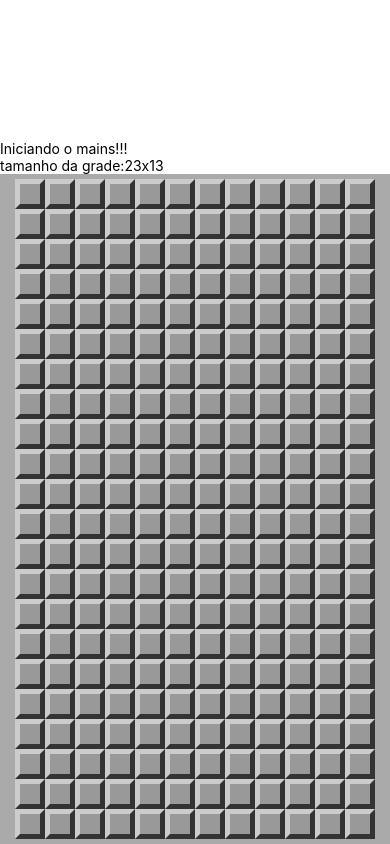
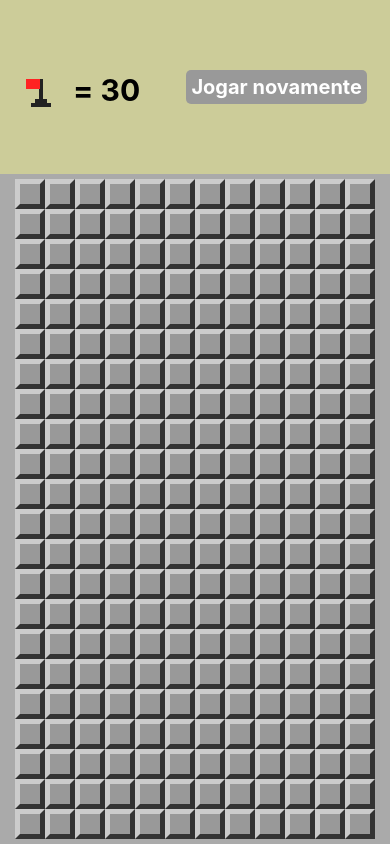
Before and after one commit to GersonDantas/Mine_CampoMinado-minefield-, a React Native app: screen / in a window 390 px wide. Built offline with nearby package versions, Linux system fonts and the light colour scheme.

Commit message:
criação das funções para flag, criação do header e outros reajustes

```diff
--- a/App.js
+++ b/App.js
@@ -1,8 +1,18 @@
 import React, {Component} from 'react';
-import {StyleSheet, View, Text} from 'react-native';
+import {StyleSheet, View, Text, Alert} from 'react-native';
 import params from './src/params';
 import MineField from './src/components/MineField';
-import {createMinedBoard} from './src/functions';
+import Header from './src/components/Header';
+import {
+  createMinedBoard,
+  cloneBoard,
+  openField,
+  wonGame,
+  showMines,
+  hadExplosion,
+  invertFlag,
+  flagUsed,
+} from './src/functions';
 
 export default class App extends Component {
   constructor(props) {
@@ -25,16 +35,49 @@ export default class App extends Component {
     };
   };
 
+  onOpenField = (row, column) => {
+    const board = cloneBoard(this.state.board);
+    openField(board, row, column);
+    const lost = hadExplosion(board);
+    const wow = wonGame(board);
+
+    if (lost) {
+      showMines(board);
+      Alert.alert('você Perdeu', 'Duvido tentar de novo...');
+    }
+    if (wow) {
+      Alert.alert('Parabeeeeeens!!!', 'Você ganhou!!!');
+    }
+
+    this.setState({board, lost, wow});
+  };
+
+  onSelectField = (row, column) => {
+    const board = cloneBoard(this.state.board);
+    invertFlag(board, row, column);
+    const wow = wonGame(board);
+
+    if (wow) {
+      Alert.alert('Parabeeeeeens!!!', 'Você ganhou!!!');
+    }
+
+    this.setState({board, wow});
+  };
+
   render() {
     return (
       <>
         <View style={styles.container}>
-          <Text style={styles.welcome}>Iniciando o mains!!!</Text>
-          <Text style={styles.instructions}>
-            tamanho da grade:{params.getRowAmount()}x{params.getColumnsAmaunt()}
-          </Text>
+          <Header
+            flagsLeft={this.minesAmount() - flagUsed(this.state.board)}
+            onNewGame={() => this.setState(this.createState())}
+          />
           <View style={styles.board}>
-            <MineField board={this.state.board} />
+            <MineField
+              board={this.state.board}
+              onOpenField={this.onOpenField}
+              onSelect={this.onSelectField}
+            />
           </View>
         </View>
       </>
--- a/src/components/Field.js
+++ b/src/components/Field.js
@@ -1,8 +1,9 @@
 import React from 'react';
-import {View, StyleSheet, Text} from 'react-native';
+import {View, StyleSheet, Text, TouchableWithoutFeedback} from 'react-native';
 import params from '../params';
 import Mine from './Mine';
 import Flag from './Flag';
+import {openField} from '../functions';
 
 export default props => {
   const {mined, opened, nearMines, exploded, flagget} = props;
@@ -37,6 +38,9 @@ export default props => {
   }
 
   return (
+    <TouchableWithoutFeedback
+      onPress={props.onOpen}
+      onLongPress={props.onSelect}>
       <View style={styleField}>
         {!mined && opened && nearMines > 0 ? (
           <Text style={[styles.label, {color: color}]}>{nearMines}</Text>
@@ -46,6 +50,7 @@ export default props => {
         {mined && opened ? <Mine /> : false}
         {flagget && !opened ? <Flag /> : false}
       </View>
+    </TouchableWithoutFeedback>
   );
 };
 
--- /dev/null
+++ b/src/components/Header.js
@@ -0,0 +1,54 @@
+import React from 'react';
+import {View, StyleSheet, TouchableOpacity, Text} from 'react-native';
+import Flag from './Flag';
+
+export default props => {
+  return (
+    <View style={styles.container}>
+      <View style={styles.flagContainer}>
+        <TouchableOpacity onPress={props.onFlagPress} style={styles.flagButton}>
+          <Flag bigger />
+        </TouchableOpacity>
+        <Text style={styles.flagsLeft}>= {props.flagsLeft}</Text>
+      </View>
+      <TouchableOpacity style={styles.button} onPress={props.onNewGame}>
+        <Text style={styles.buttonLabel}>Jogar novamente</Text>
+      </TouchableOpacity>
+    </View>
+  );
+};
+
+const styles = StyleSheet.create({
+  container: {
+    flex: 1,
+    flexDirection: 'row',
+    alignItems: 'center',
+    backgroundColor: '#CC9',
+    justifyContent: 'space-around',
+    paddingTop: 20,
+    paddingBottom: 20,
+  },
+  flagContainer: {
+    flexDirection: 'row',
+  },
+  flagButton: {
+    marginTop: 10,
+    minWidth: 30,
+  },
+  flagsLeft: {
+    fontSize: 30,
+    fontWeight: 'bold',
+    paddingTop: 5,
+    marginLeft: 20,
+  },
+  button: {
+    backgroundColor: '#999',
+    padding: 5,
+    borderRadius: 5,
+  },
+  buttonLabel: {
+    fontSize: 20,
+    color: '#FFF',
+    fontWeight: 'bold',
+  },
+});
--- a/src/components/MineField.js
+++ b/src/components/MineField.js
@@ -7,9 +7,17 @@ import Field from './Field';
 export default props => {
   const rows = props.board.map((row, r) => {
     const columns = row.map((field, c) => {
-      return <Field {...field} key={c} />; //sempre que eu retornar um array de JSX é melhor colocar a chave, para tornar a busca mais fácil
+      return (
+        <Field
+          {...field}
+          key={c}
+          onOpen={() => props.onOpenField(r, c)}
+          onSelect={() => props.onSelect(r, c)}
+        />
+      ); //sempre que eu retornar um array de JSX é melhor colocar a chave, para tornar a busca mais fácil
     });
     return (
+      // eslint-disable-next-line react-native/no-inline-styles
       <View key={r} style={{flexDirection: 'row'}}>
         {columns}
       </View>
--- a/src/functions.js
+++ b/src/functions.js
@@ -78,7 +78,7 @@ const openField = (board, row, column) => {
   if (!field.opened) {
     field.opened = true;
     if (field.mined) {
-      field.mined = true;
+      field.exploded = true;
     } else if (safeNeighborhood(board, row, column)) {
       getNeighbors(board, row, column).forEach(n =>
         openField(board, n.row, n.column),
@@ -94,10 +94,26 @@ const fields = board => [].concat(...board); //vai pegar todos os elementos como
 const hadExplosion = board =>
   fields(board).filter(field => field.exploded).length > 0;
 const pedding = field =>
-  (field.mined && !field.opened) || (!field.mined && !field.opened);
+  (field.mined && !field.flagget) || (!field.mined && !field.opened);
 const wonGame = board => fields(board).filter(pedding).length === 0;
 const showMines = board =>
   fields(board)
     .filter(field => field.mined)
     .forEach(field => (field.opened = true));
-export {createMinedBoard, getNeighbors, cloneBoard};
+const invertFlag = (board, row, column)=> {
+  const field = board[row][column];
+  field.flagget = !field.flagget;
+};
+
+const flagUsed = board => fields(board).filter(field => field.flagget).length;
+
+export {
+  createMinedBoard,
+  cloneBoard,
+  openField,
+  wonGame,
+  showMines,
+  hadExplosion,
+  invertFlag,
+  flagUsed,
+};
```
Lines whose indentation alone changed are shown as unchanged.
